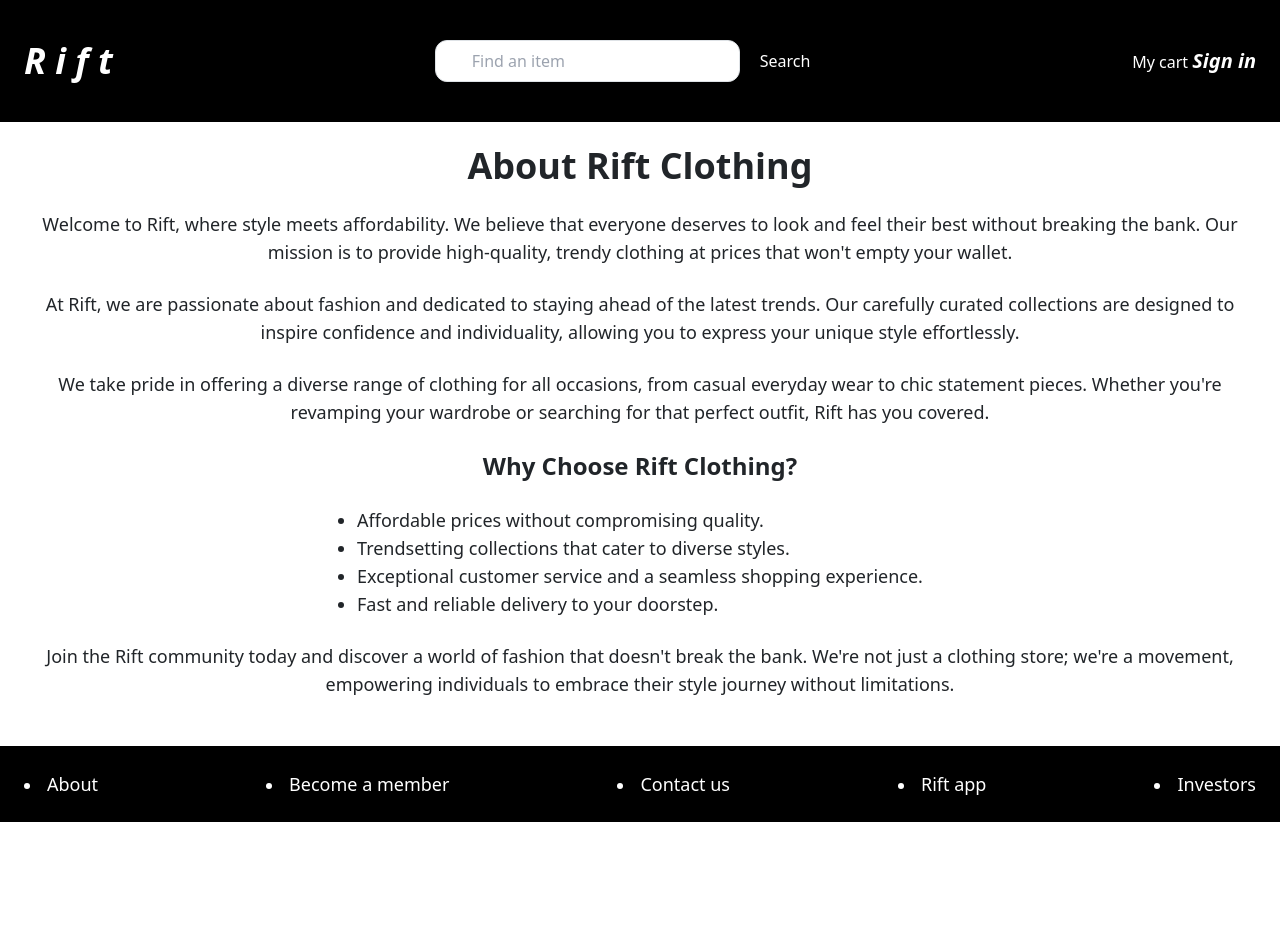
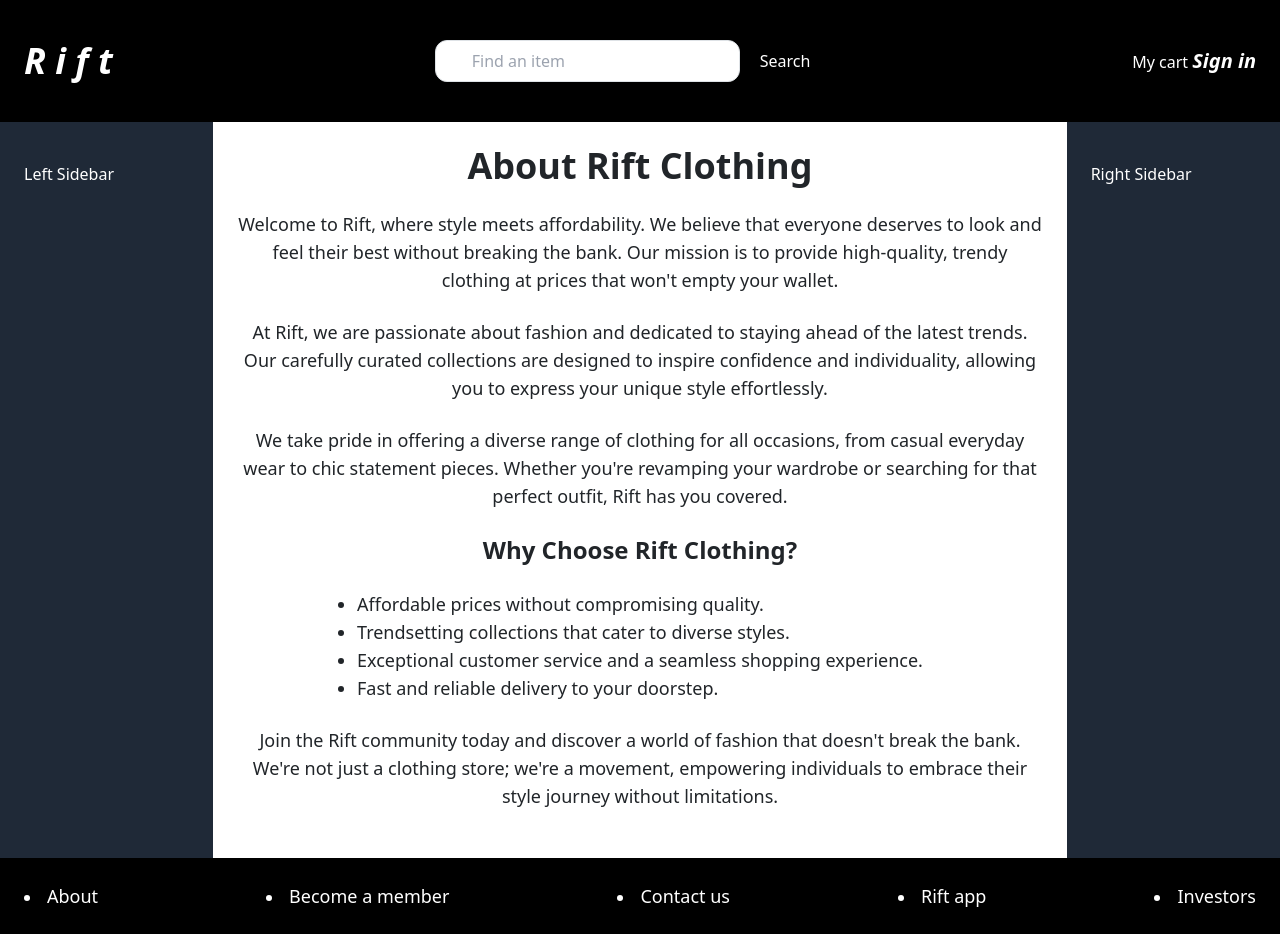
Before and after one commit to kuznimyk/Prestigueclothing, a Django app: page /about/ in a window 1280 px wide. Before the commit the page ends 822 px from the top, so only its background shows below. Run offline with Django 4.2, Linux system fonts and the light colour scheme; some libraries are stand-ins or nearby versions.

Commit message:
side bar base code

```diff
--- a/main/templates/main/base.html
+++ b/main/templates/main/base.html
@@ -4,35 +4,54 @@
     <meta charset="UTF-8">
     <meta name="viewport" content="width=device-width, initial-scale=1.0">
     <script src="https://cdn.tailwindcss.com"></script>
-    <link href="https://cdn.jsdelivr.net/npm/bootstrap@5.3.2/dist/css/bootstrap.min.css" rel="stylesheet" integrity="sha384-T3c6CoIi6uLrA9TneNEoa7RxnatzjcDSCmG1MXxSR1GAsXEV/Dwwykc2MPK8M2HN" crossorigin="anonymous">    <title>{% block title %}{% endblock %}</title>
+    <link href="https://cdn.jsdelivr.net/npm/bootstrap@5.3.2/dist/css/bootstrap.min.css" rel="stylesheet" integrity="sha384-T3c6CoIi6uLrA9TneNEoa7RxnatzjcDSCmG1MXxSR1GAsXEV/Dwwykc2MPK8M2HN" crossorigin="anonymous">
+    <title>{% block title %}{% endblock %}</title>
 </head>
-<body>
-    <script src="https://code.jquery.com/jquery-3.7.1.min.js" integrity="sha256-/JqT3SQfawRcv/BIHPThkBvs0OEvtFFmqPF/lYI/Cxo=" crossorigin="anonymous"></script>
-    <script src="https://cdn.jsdelivr.net/npm/bootstrap@5.3.2/dist/js/bootstrap.bundle.min.js" integrity="sha384-C6RzsynM9kWDrMNeT87bh95OGNyZPhcTNXj1NW7RuBCsyN/o0jlpcV8Qyq46cDfL" crossorigin="anonymous"></script>    <nav class='py-10 px-6 flex justify-between items-center bg-black text-white'>
+<body class="flex flex-col h-screen">
+
+    <!-- Header -->
+    <nav class='py-10 px-6 flex justify-between items-center bg-black text-white'>
         <a href="/" class='text-4xl font-semibold'><i>R i f t</i></a>
         <form action="#" method="get" class="flex justify-between items-center">
             <input type="text" name="query" class="w-full py-2 px-9 border rounded-xl" value="{{ query }}" placeholder="Find an item">
-            <button type = 'submit' class="ml-5">Search</button>
+            <button type='submit' class="ml-5">Search</button>
         </form>
 
         <div>
             <a href="{%url 'main:viewcart'%}">My cart</a>
             {%if user.is_authenticated %}
-            <span class = 'navbar-text text-white-50 mb-3'><a href="{%url 'main:profile'%}">Your profile</a></span>
-
-                <a class = 'nav-link text-light mt-3' href = '/logout'>Logout</a>
+            <span class='navbar-text text-white-50 mb-3'><a href="{%url 'main:profile'%}">Your profile</a></span>
+            <a class='nav-link text-light mt-3' href='/logout'>Logout</a>
             {%else%}
             <a href="/login" class='text-xl font-semibold text-white-500 hover:text-gray-700'><i>Sign in</i></a>
             {%endif%}
         </div>
     </nav>
 
-    <div class="px-6 py-6"> <!-- Added container div -->
-        {% block content %}
-        {% endblock %}
+    <!-- Main Content with Sidebars -->
+    <div class="flex-1 flex">
+
+        <!-- Left Sidebar -->
+        <div class="w-1/6 bg-gray-800 text-white py-10 px-4">
+            <!-- Content for the left sidebar goes here -->
+            Left Sidebar
+        </div>
+
+        <!-- Main Content Area -->
+        <div class="flex-1 px-6 py-6">
+            <!-- Added container div -->
+            {% block content %}
+            {% endblock %}
+        </div>
+
+        <!-- Right Sidebar -->
+        <div class="w-1/6 bg-gray-800 text-white py-10 px-4">
+            <!-- Content for the right sidebar goes here -->
+            Right Sidebar
+        </div>
     </div>
 
-
+    <!-- Footer -->
     <footer class='py-6 px-6 flex justify-between bg-black text-white'>
         <li><a href="{%url 'main:about'%}" class='text-lg text-white-500 hover:text-gray-400'>About</a></li>
         <li><a href="#" class='text-lg text-white-500 hover:text-gray-400'>Become a member</a></li>
```
